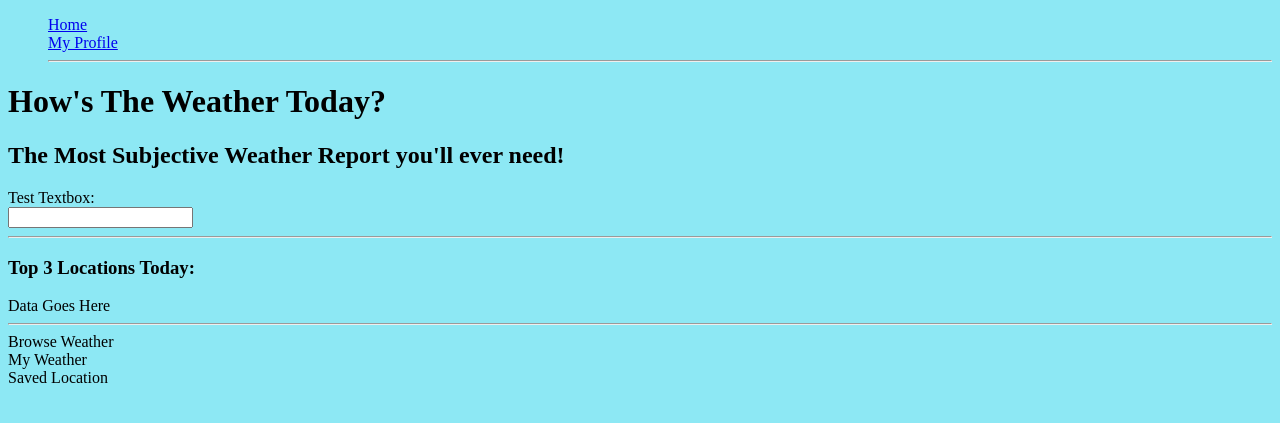
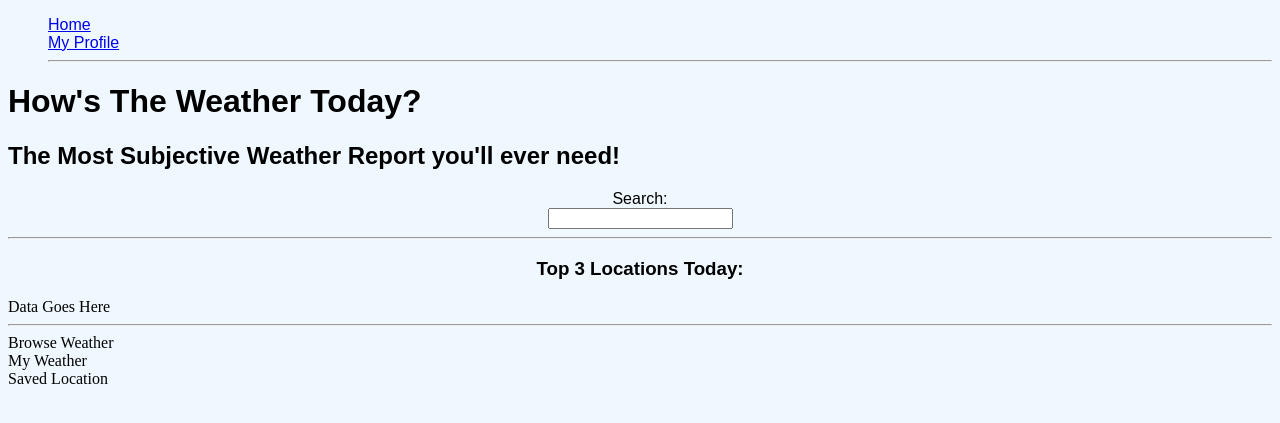
Before and after one commit to nhh275/hows_the_weather, a Django app: page /hows-the-weather/home/ in a window 1280 px wide. Shown: the top 423 px of the page. Run offline with Django 3.2, Linux system fonts and the light colour scheme.

Commit message:
css changes

```diff
--- a/hows_the_weather/settings.py
+++ b/hows_the_weather/settings.py
@@ -15,6 +15,7 @@
 # Build paths inside the project like this: os.path.join(BASE_DIR, ...)
 BASE_DIR = os.path.dirname(os.path.dirname(os.path.abspath(__file__)))
 TEMPLATES_DIR = os.path.join(BASE_DIR, 'templates')
+STATIC_DIR = os.path.join(BASE_DIR, 'static')
 
 
 # Quick-start development settings - unsuitable for production
@@ -120,3 +121,4 @@
 # https://docs.djangoproject.com/en/2.2/howto/static-files/
 
 STATIC_URL = '/static/'
+STATICFILES_DIRS = [STATIC_DIR, ]
--- /dev/null
+++ b/static/stylesheet.css
@@ -0,0 +1,15 @@
+body {
+	background-color: #F0F8FF;
+}
+
+h1, h2, h3, label, a {
+	font-family: 'Arial', sans-serif;
+}
+
+h3 {
+	text-align: center;
+}
+
+.search {
+	text-align: center;
+}
--- a/templates/hows_the_weather/base.html
+++ b/templates/hows_the_weather/base.html
@@ -1,5 +1,6 @@
 <!DOCTYPE html>
 {% load staticfiles %}
+{% load static %}
 
 <html>
     <head>
@@ -8,6 +9,7 @@
                 Testing the Base HTML
             {% endblock %}
         </title>
+		<link rel="stylesheet" href="{% static 'stylesheet.css' %}">
     </head>
 
     <ul>
--- a/templates/hows_the_weather/home.html
+++ b/templates/hows_the_weather/home.html
@@ -12,9 +12,11 @@
     {% block body_block %}
         <h2>The Most Subjective Weather Report you'll ever need!</h2>
 
-        <label for="test_textbox">Test Textbox:</label><br>
+		<div class="search">
+        <label for="test_textbox">Search:</label><br>
         <input type="text" id="test_textbox" name="test_textbox"><br>
-        <hr />
+		</div>
+		<hr />
 
         <h3>Top 3 Locations Today:</h3>
         Data Goes Here
```
